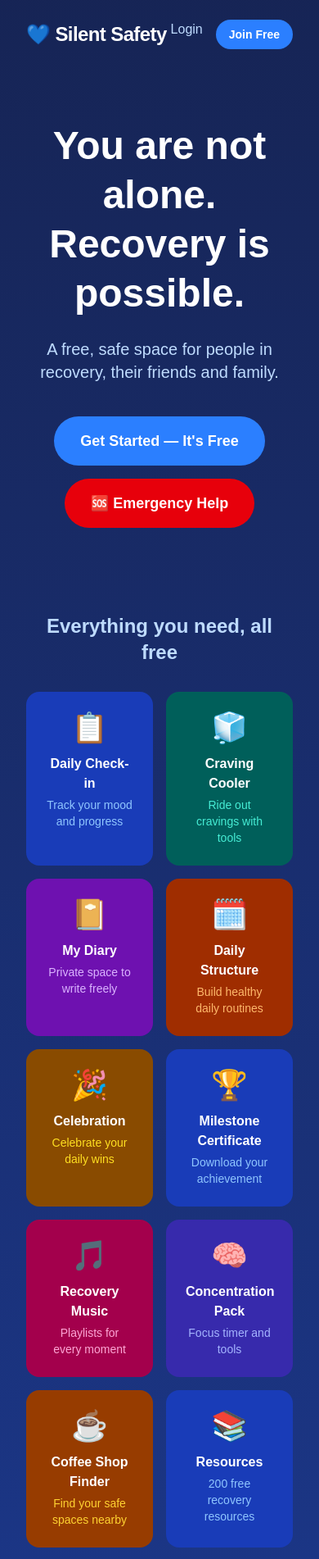
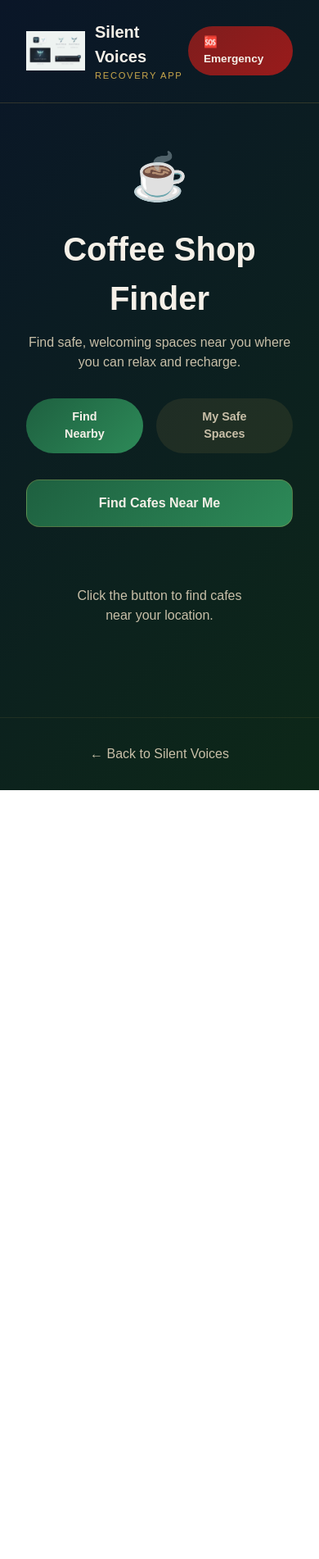
Before and after one commit to silentvoices12/silent-safety-app, a Next.js app: page /coffee-finder in a window 390 px wide. Shown: the top 1902 px of the page at 82% size. After the commit the page ends 964 px from the top, so only its background shows below. Built offline with nearby package versions, Linux system fonts and the light colour scheme.

Commit message:
fix coffee finder and update logo

```diff
--- a/app/coffee-finder/page.tsx
+++ b/app/coffee-finder/page.tsx
@@ -1,105 +1,121 @@
-export default function Home() {
+"use client";
+import { useState } from "react";
+
+export default function CoffeeFinder() {
+  const [tab, setTab] = useState(0);
+  const [location, setLocation] = useState("");
+  const [cafes, setCafes] = useState<any[]>([]);
+  const [loading, setLoading] = useState(false);
+  const [spaces, setSpaces] = useState<{name: string, address: string, notes: string}[]>([]);
+  const [form, setForm] = useState({name: "", address: "", notes: ""});
+
+  const findCafes = async () => {
+    setLoading(true);
+    navigator.geolocation.getCurrentPosition(async (pos) => {
+      const { latitude, longitude } = pos.coords;
+      const url = `https://nominatim.openstreetmap.org/search?q=cafe&format=json&limit=8&viewbox=${longitude-0.05},${latitude+0.05},${longitude+0.05},${latitude-0.05}&bounded=1`;
+      const res = await fetch(url);
+      const data = await res.json();
+      setCafes(data);
+      setLoading(false);
+    }, () => setLoading(false));
+  };
+
+  const saveSpace = () => {
+    if (form.name) {
+      setSpaces([...spaces, form]);
+      setForm({name: "", address: "", notes: ""});
+    }
+  };
+
   return (
-    <main className="min-h-screen bg-gradient-to-b from-blue-950 to-blue-900 text-white">
-
-      {/* Header */}
-      <header className="flex justify-between items-center px-8 py-6">
-        <h1 className="text-2xl font-bold tracking-tight">💙 Silent Safety</h1>
-        <div className="flex gap-4">
-          <a href="/login" className="text-blue-200 hover:text-white transition">Login</a>
-          <a href="/signup" className="bg-blue-500 hover:bg-blue-400 px-4 py-2 rounded-full text-sm font-semibold transition">Join Free</a>
+    <main style={{background: "linear-gradient(135deg, #0a1628 0%, #0d2818 100%)", minHeight: "100vh", color: "#f5f0e8"}}>
+      <header style={{borderBottom: "1px solid rgba(201,168,76,0.2)", padding: "1.5rem 2rem", display: "flex", justifyContent: "space-between", alignItems: "center"}}>
+        <div style={{display: "flex", alignItems: "center", gap: "0.75rem"}}>
+          <img src="/logo.png" alt="Silent Voices" style={{height: "48px"}} />
+          <div>
+            <p style={{fontSize: "1.25rem", fontWeight: "bold", color: "#f5f0e8"}}>Silent Voices</p>
+            <p style={{fontSize: "0.7rem", color: "#c9a84c", letterSpacing: "0.15em", textTransform: "uppercase"}}>Recovery App</p>
+          </div>
         </div>
+        <a href="/emergency" style={{background: "linear-gradient(135deg, #7f1d1d, #991b1b)", color: "#f5f0e8", padding: "0.6rem 1.2rem", borderRadius: "999px", fontSize: "0.85rem", fontWeight: "bold", textDecoration: "none"}}>🆘 Emergency</a>
       </header>
 
-      {/* Hero */}
-      <section className="text-center px-8 py-16">
-        <h2 className="text-5xl font-bold mb-6 leading-tight">You are not alone.<br/>Recovery is possible.</h2>
-        <p className="text-blue-200 text-xl mb-10 max-w-xl mx-auto">A free, safe space for people in recovery, their friends and family.</p>
-        <div className="flex flex-wrap gap-4 justify-center">
-          <a href="/checkin" className="bg-blue-500 hover:bg-blue-400 text-white px-8 py-4 rounded-full text-lg font-semibold transition">Get Started — It's Free</a>
-          <a href="/emergency" className="bg-red-600 hover:bg-red-500 text-white px-8 py-4 rounded-full text-lg font-semibold transition">🆘 Emergency Help</a>
-        </div>
+      <section style={{textAlign: "center", padding: "3rem 2rem 2rem"}}>
+        <div style={{fontSize: "3.5rem", marginBottom: "1rem"}}>☕</div>
+        <h2 style={{fontSize: "2.5rem", fontWeight: "bold", marginBottom: "0.75rem"}}>Coffee Shop Finder</h2>
+        <p style={{color: "#c8bfa8", maxWidth: "500px", margin: "0 auto"}}>Find safe, welcoming spaces near you where you can relax and recharge.</p>
       </section>
 
-      {/* Features Grid */}
-      <section className="max-w-6xl mx-auto px-8 py-10">
-        <h3 className="text-2xl font-bold text-center mb-8 text-blue-200">Everything you need, all free</h3>
-        <div className="grid grid-cols-2 md:grid-cols-3 lg:grid-cols-4 gap-4">
+      <div style={{display: "flex", justifyContent: "center", gap: "1rem", padding: "0 2rem 2rem"}}>
+        {["Find Nearby", "My Safe Spaces"].map((t, i) => (
+          <button key={i} onClick={() => setTab(i)} style={{
+            padding: "0.75rem 2rem", borderRadius: "999px", fontWeight: "bold", fontSize: "0.9rem", cursor: "pointer", border: "none",
+            background: tab === i ? "linear-gradient(135deg, #1e6040, #2d8a58)" : "rgba(201,168,76,0.1)",
+            color: tab === i ? "#f5f0e8" : "#c8bfa8",
+          }}>{t}</button>
+        ))}
+      </div>
 
-          <a href="/checkin" className="bg-blue-800 hover:bg-blue-700 rounded-2xl p-6 transition text-center">
-            <div className="text-4xl mb-3">📋</div>
-            <h3 className="font-bold mb-1">Daily Check-in</h3>
-            <p className="text-blue-300 text-sm">Track your mood and progress</p>
-          </a>
+      <div style={{maxWidth: "700px", margin: "0 auto", padding: "0 2rem 4rem"}}>
+        {tab === 0 && (
+          <div>
+            <button onClick={findCafes} style={{
+              width: "100%", padding: "1rem", borderRadius: "1rem", fontWeight: "bold", fontSize: "1rem", cursor: "pointer", border: "1px solid rgba(201,168,76,0.3)",
+              background: "linear-gradient(135deg, #1e6040, #2d8a58)", color: "#f5f0e8", marginBottom: "1.5rem"
+            }}>
+              {loading ? "Finding cafes..." : "Find Cafes Near Me"}
+            </button>
+            {cafes.length === 0 && !loading && (
+              <div style={{textAlign: "center", color: "#c8bfa8", padding: "3rem"}}>
+                <p>Click the button to find cafes near your location.</p>
+              </div>
+            )}
+            <div style={{display: "grid", gap: "1rem"}}>
+              {cafes.map((cafe, i) => (
+                <div key={i} style={{background: "linear-gradient(135deg, #0f2040, #0d2818)", border: "1px solid rgba(201,168,76,0.2)", borderRadius: "1rem", padding: "1.25rem", display: "flex", justifyContent: "space-between", alignItems: "center"}}>
+                  <div>
+                    <h3 style={{fontWeight: "bold", marginBottom: "0.25rem"}}>{cafe.display_name?.split(",")[0]}</h3>
+                    <p style={{color: "#c8bfa8", fontSize: "0.85rem"}}>{cafe.display_name?.split(",").slice(1,3).join(",")}</p>
+                  </div>
+                  <a href={`https://www.google.com/maps/search/?api=1&query=${cafe.lat},${cafe.lon}`} target="_blank" rel="noopener noreferrer"
+                    style={{background: "rgba(201,168,76,0.15)", border: "1px solid rgba(201,168,76,0.3)", color: "#c9a84c", padding: "0.5rem 1rem", borderRadius: "999px", textDecoration: "none", fontSize: "0.85rem", fontWeight: "bold"}}>
+                    Directions
+                  </a>
+                </div>
+              ))}
+            </div>
+          </div>
+        )}
 
-          <a href="/craving-cooler" className="bg-teal-800 hover:bg-teal-700 rounded-2xl p-6 transition text-center">
-            <div className="text-4xl mb-3">🧊</div>
-            <h3 className="font-bold mb-1">Craving Cooler</h3>
-            <p className="text-teal-300 text-sm">Ride out cravings with tools</p>
-          </a>
+        {tab === 1 && (
+          <div>
+            <div style={{background: "linear-gradient(135deg, #0f2040, #0d2818)", border: "1px solid rgba(201,168,76,0.2)", borderRadius: "1rem", padding: "1.5rem", marginBottom: "1.5rem"}}>
+              <h3 style={{fontWeight: "bold", marginBottom: "1rem", color: "#c9a84c"}}>Add a Safe Space</h3>
+              {["name", "address", "notes"].map((field) => (
+                <input key={field} placeholder={field.charAt(0).toUpperCase() + field.slice(1)} value={(form as any)[field]}
+                  onChange={e => setForm({...form, [field]: e.target.value})}
+                  style={{width: "100%", background: "rgba(255,255,255,0.05)", border: "1px solid rgba(201,168,76,0.2)", borderRadius: "0.5rem", padding: "0.75rem", color: "#f5f0e8", marginBottom: "0.75rem", fontSize: "0.9rem"}} />
+              ))}
+              <button onClick={saveSpace} style={{background: "linear-gradient(135deg, #1e6040, #2d8a58)", color: "#f5f0e8", padding: "0.75rem 2rem", borderRadius: "999px", fontWeight: "bold", border: "none", cursor: "pointer"}}>Save Space</button>
+            </div>
+            {spaces.length === 0 && <p style={{textAlign: "center", color: "#c8bfa8"}}>No safe spaces saved yet.</p>}
+            <div style={{display: "grid", gap: "1rem"}}>
+              {spaces.map((s, i) => (
+                <div key={i} style={{background: "linear-gradient(135deg, #0f2040, #0d2818)", border: "1px solid rgba(201,168,76,0.2)", borderRadius: "1rem", padding: "1.25rem"}}>
+                  <h3 style={{fontWeight: "bold", marginBottom: "0.25rem"}}>{s.name}</h3>
+                  <p style={{color: "#c8bfa8", fontSize: "0.85rem"}}>{s.address}</p>
+                  {s.notes && <p style={{color: "#c9a84c", fontSize: "0.85rem", marginTop: "0.5rem"}}>{s.notes}</p>}
+                </div>
+              ))}
+            </div>
+          </div>
+        )}
+      </div>
 
-          <a href="/diary" className="bg-purple-800 hover:bg-purple-700 rounded-2xl p-6 transition text-center">
-            <div className="text-4xl mb-3">📔</div>
-            <h3 className="font-bold mb-1">My Diary</h3>
-            <p className="text-purple-300 text-sm">Private space to write freely</p>
-          </a>
-
-          <a href="/daily-structure" className="bg-orange-800 hover:bg-orange-700 rounded-2xl p-6 transition text-center">
-            <div className="text-4xl mb-3">🗓️</div>
-            <h3 className="font-bold mb-1">Daily Structure</h3>
-            <p className="text-orange-300 text-sm">Build healthy daily routines</p>
-          </a>
-
-          <a href="/celebration" className="bg-yellow-800 hover:bg-yellow-700 rounded-2xl p-6 transition text-center">
-            <div className="text-4xl mb-3">🎉</div>
-            <h3 className="font-bold mb-1">Celebration</h3>
-            <p className="text-yellow-300 text-sm">Celebrate your daily wins</p>
-          </a>
-
-          <a href="/milestone" className="bg-blue-800 hover:bg-blue-700 rounded-2xl p-6 transition text-center">
-            <div className="text-4xl mb-3">🏆</div>
-            <h3 className="font-bold mb-1">Milestone Certificate</h3>
-            <p className="text-blue-300 text-sm">Download your achievement</p>
-          </a>
-
-          <a href="/music" className="bg-pink-800 hover:bg-pink-700 rounded-2xl p-6 transition text-center">
-            <div className="text-4xl mb-3">🎵</div>
-            <h3 className="font-bold mb-1">Recovery Music</h3>
-            <p className="text-pink-300 text-sm">Playlists for every moment</p>
-          </a>
-
-          <a href="/concentration" className="bg-indigo-800 hover:bg-indigo-700 rounded-2xl p-6 transition text-center">
-            <div className="text-4xl mb-3">🧠</div>
-            <h3 className="font-bold mb-1">Concentration Pack</h3>
-            <p className="text-indigo-300 text-sm">Focus timer and tools</p>
-          </a>
-
-          <a href="/coffee-finder" className="bg-amber-800 hover:bg-amber-700 rounded-2xl p-6 transition text-center">
-            <div className="text-4xl mb-3">☕</div>
-            <h3 className="font-bold mb-1">Coffee Shop Finder</h3>
-            <p className="text-amber-300 text-sm">Find your safe spaces nearby</p>
-          </a>
-
-          <a href="/resources" className="bg-blue-800 hover:bg-blue-700 rounded-2xl p-6 transition text-center">
-            <div className="text-4xl mb-3">📚</div>
-            <h3 className="font-bold mb-1">Resources</h3>
-            <p className="text-blue-300 text-sm">200 free recovery resources</p>
-          </a>
-
-          <a href="/emergency" className="bg-red-800 hover:bg-red-700 rounded-2xl p-6 transition text-center">
-            <div className="text-4xl mb-3">🆘</div>
-            <h3 className="font-bold mb-1">Emergency Help</h3>
-            <p className="text-red-300 text-sm">Crisis support 24/7</p>
-          </a>
-
-        </div>
-      </section>
-
-      {/* Footer */}
-      <footer className="text-center text-blue-300 py-10 text-sm">
-        <p>💙 Silent Safety — Free forever. Built with love for those who need it.</p>
+      <footer style={{textAlign: "center", padding: "2rem", borderTop: "1px solid rgba(201,168,76,0.1)"}}>
+        <a href="/" style={{color: "#c8bfa8", textDecoration: "none"}}>← Back to Silent Voices</a>
       </footer>
-
     </main>
   );
 }
```
